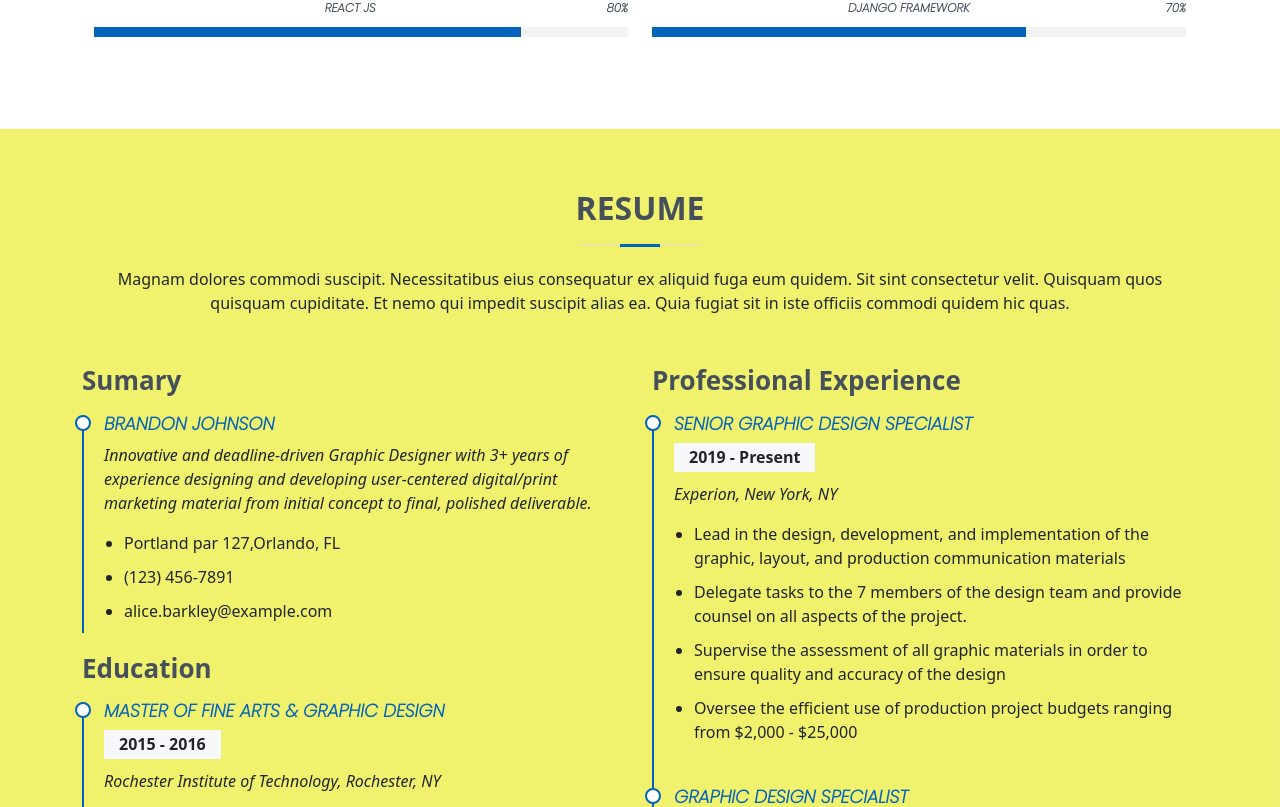
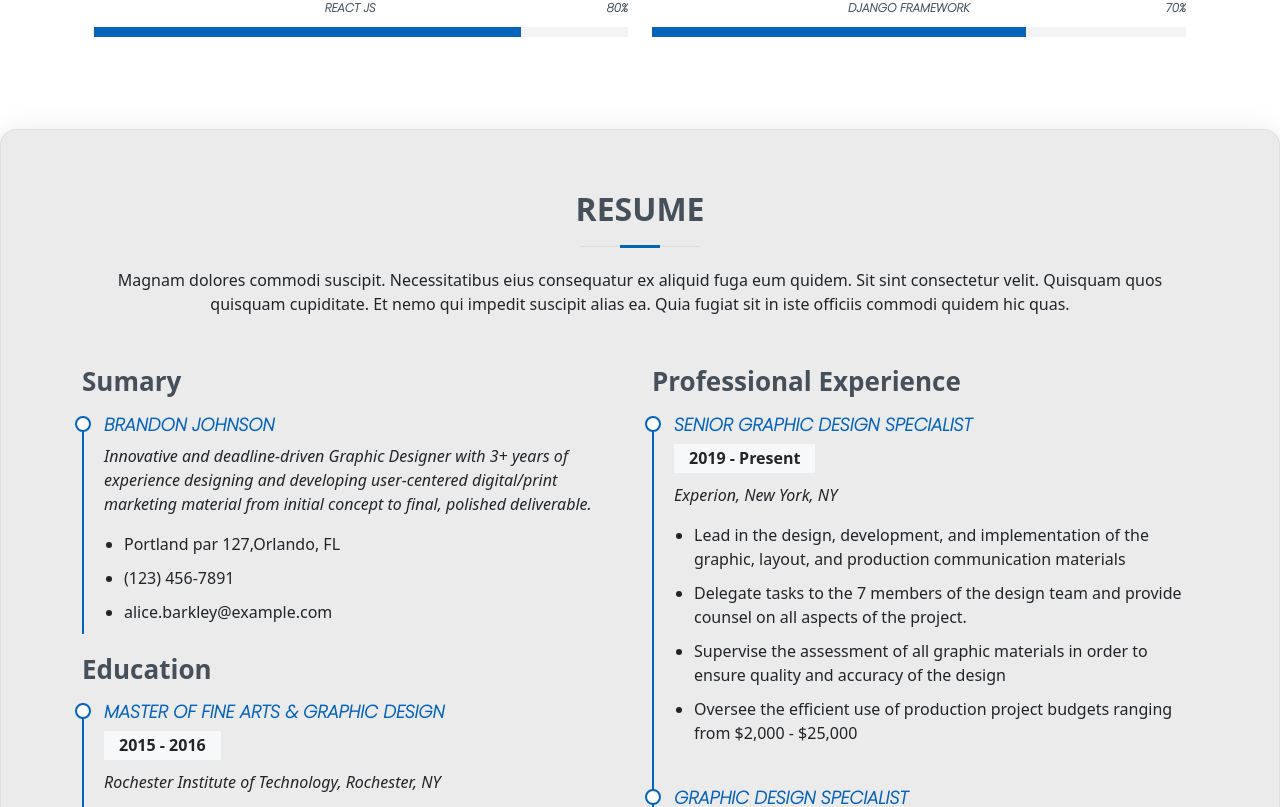
Before and after one commit to sharu97shet/portfolio, a React (Create React App) app: page / in a window 1280 px wide. Shown: the part 1754-2561 px from the top of the page. Built offline with nearby package versions, Linux system fonts and the light colour scheme.

Commit message:
app.css updated

```diff
--- a/src/App.css
+++ b/src/App.css
@@ -47,9 +47,14 @@
   /* color: white; */
 }
 .experience{
-  background-color:rgba(229, 233, 10, 0.589)
-
-/* background-color:rgba(85, 15, 15, 0.589) */
+  /* background-color:rgba(229, 233, 10, 0.589) */
+  /* From https://css.glass */
+background: rgba(74, 72, 81, 0.11);
+border-radius: 16px;
+box-shadow: 0 4px 30px rgba(0, 0, 0, 0.1);
+backdrop-filter: blur(9.9px);
+-webkit-backdrop-filter: blur(9.9px);
+border: 1px solid rgba(74, 72, 81, 0.07);
 }
 
 .cssskill{
--- a/src/components/Skills.js
+++ b/src/components/Skills.js
@@ -114,7 +114,11 @@ const Skills = () => {
 
 
 
-      </div>
+
+
+
+
+  </div>
 
 
      </div>
```
